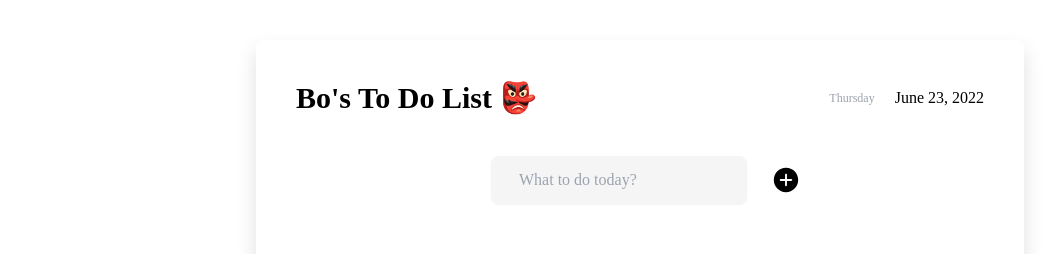
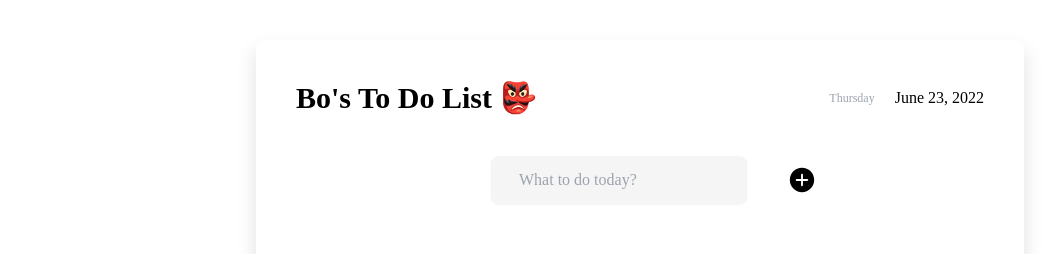
Before and after one commit to sempitrnal/react-to-do-list, a React (Create React App) app: page / in a window 1280 px wide. Shown: the top 254 px of the page, without its empty margins (0-1062 px from the left). Built offline with nearby package versions, Linux system fonts and the light colour scheme.

Commit message:
fix input

```diff
--- a/src/components/to-do-list/AddToDo.jsx
+++ b/src/components/to-do-list/AddToDo.jsx
@@ -43,7 +43,7 @@ export default function AddToDo({ setTodos, color, toDos }) {
         onSubmit={addTodo}
         className="flex gap-3 w-full  justify-center items-center"
       >
-        <div className="relative mx-3">
+        <div className="relative mx-7">
           <input
             required
             type="text"
```
